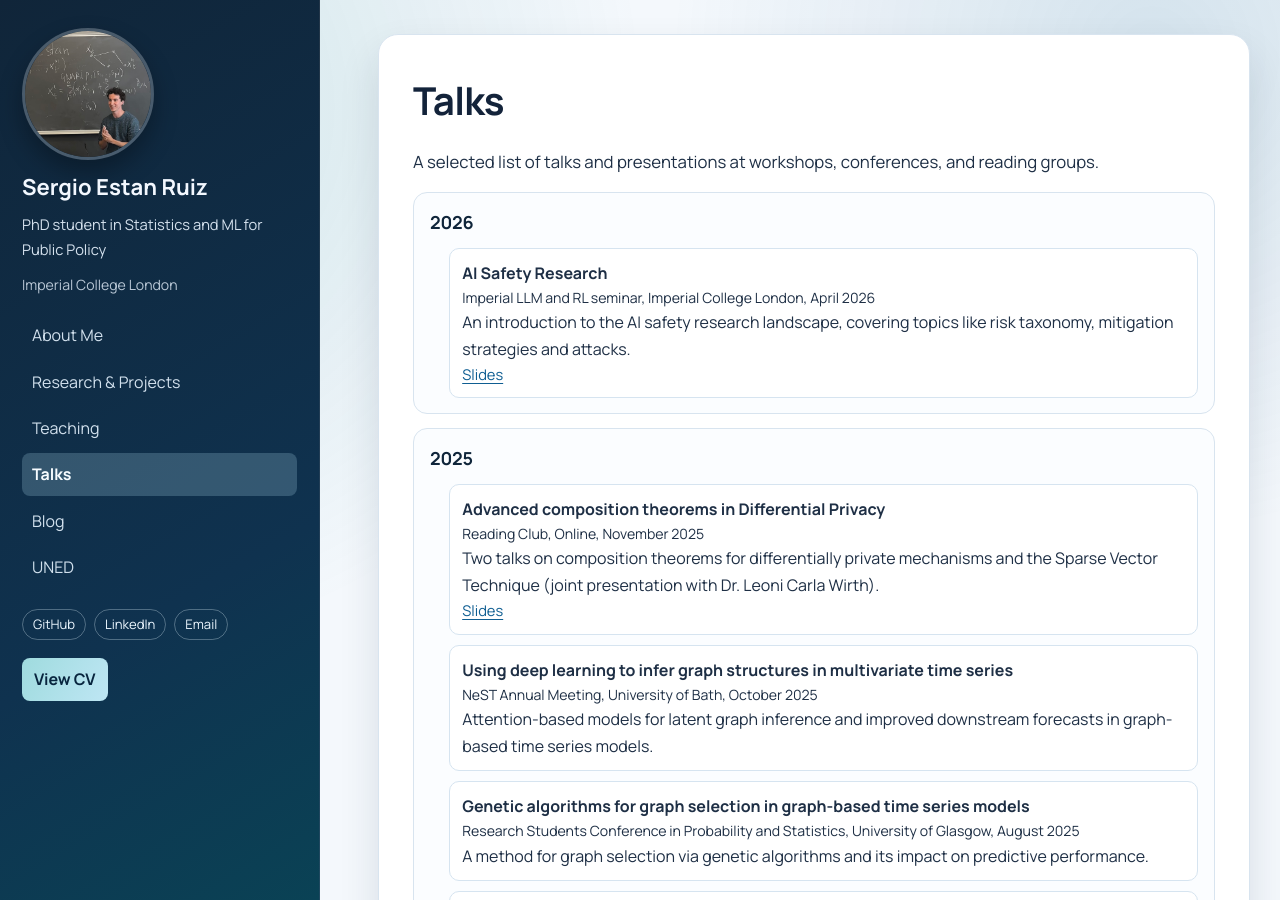
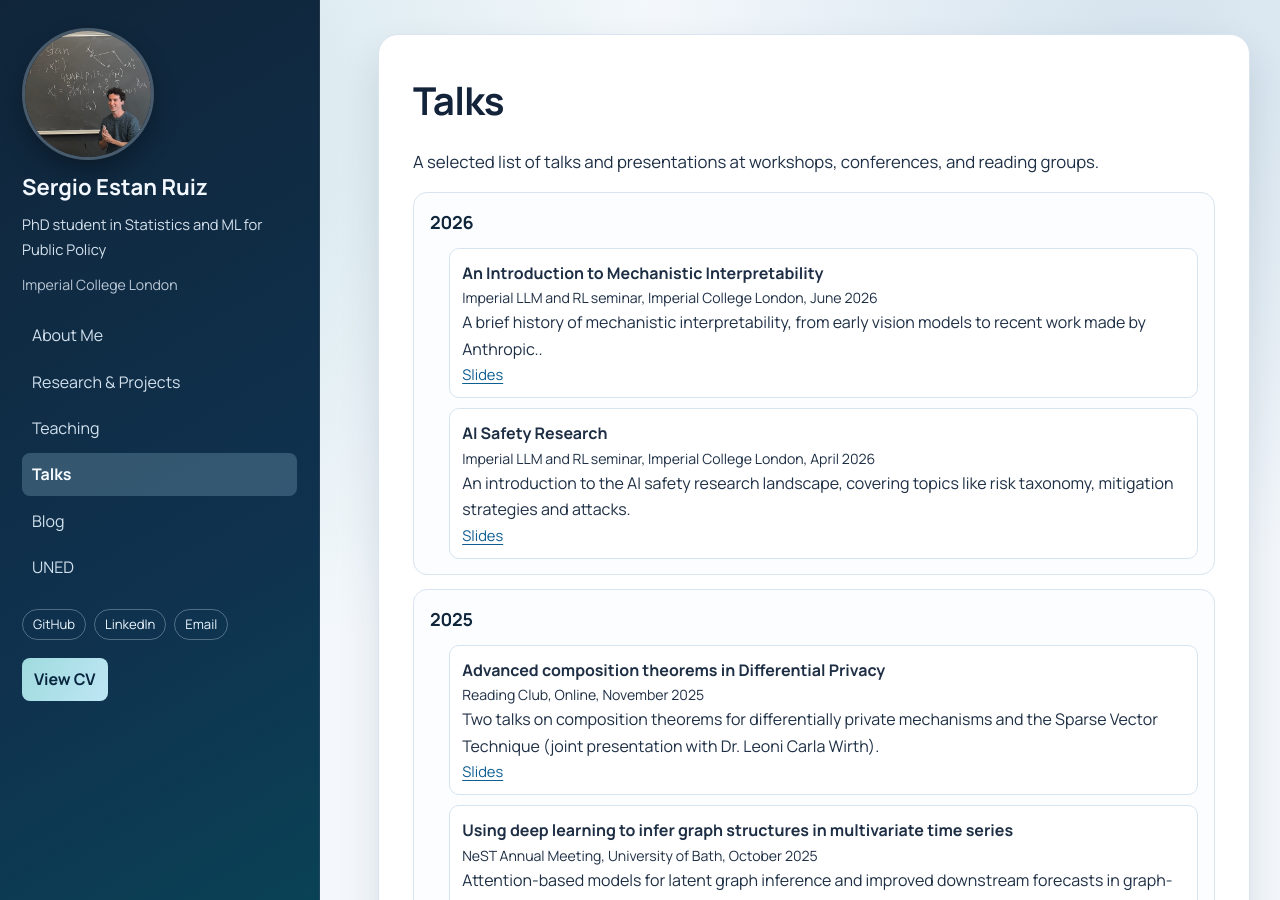
Before and after one commit to SergioEstanRuiz/SergioEstanRuiz.github.io, a Jekyll site: the page built from talks.md, in a window 1280 px wide and 900 px high. Built offline with Jekyll 4.4.1, drawn with Linux system fonts in a browser that asks for light colours.

Commit message:
mech interp talk

```diff
--- a/talks.md
+++ b/talks.md
@@ -13,6 +13,16 @@ permalink: /talks/
   <section class="year-block">
     <h3>2026</h3>
     <ul class="talk-items">
+      <li class="talk-item">
+        <p><strong>An Introduction to Mechanistic Interpretability</strong></p>
+        <p class="card-meta">Imperial LLM and RL seminar, Imperial College London, June 2026</p>
+        <p>
+          A brief history of mechanistic interpretability, from early vision models to recent work made by Anthropic..
+        </p>
+        <p class="link-row">
+          <a href="/assets/talks/Intro_to_Mechanistic_Interpretability.pptx" target="_blank" rel="noopener">Slides</a>
+        </p>
+      </li>
       <li class="talk-item">
         <p><strong>AI Safety Research</strong></p>
         <p class="card-meta">Imperial LLM and RL seminar, Imperial College London, April 2026</p>
```
Also changed, not shown: 2 other files.
